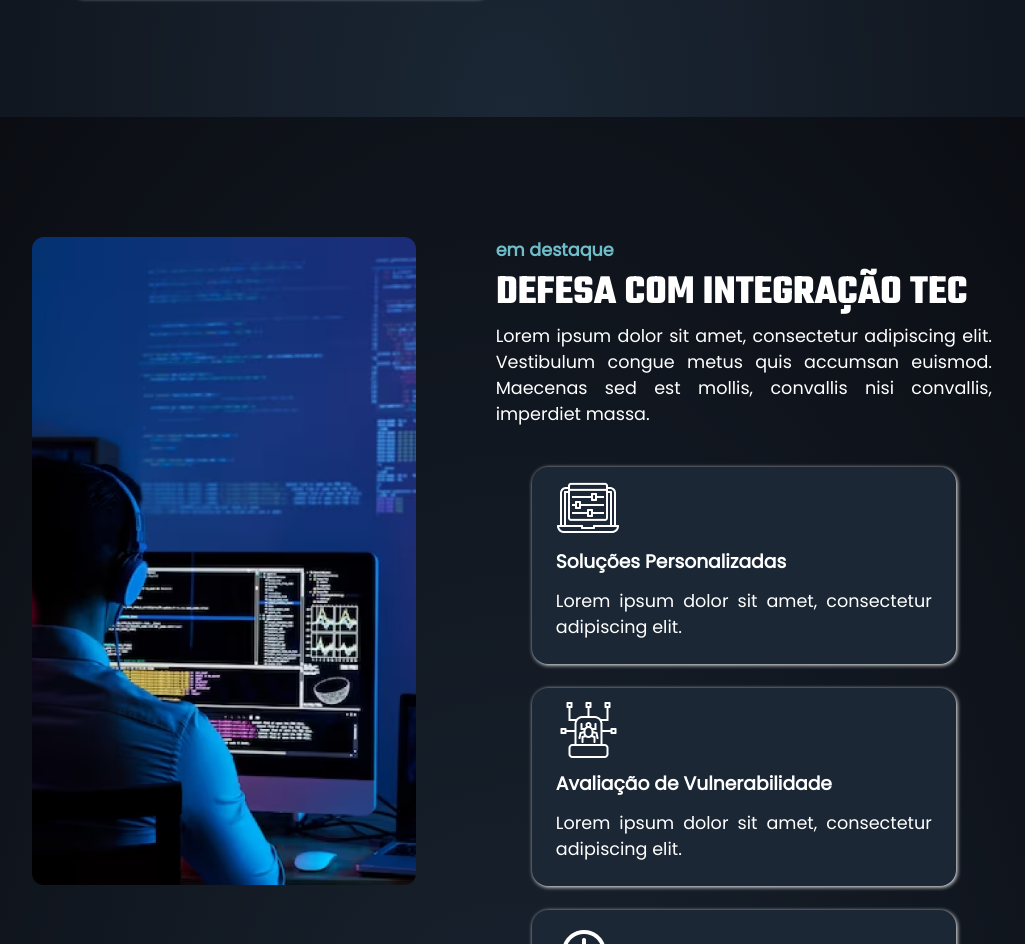
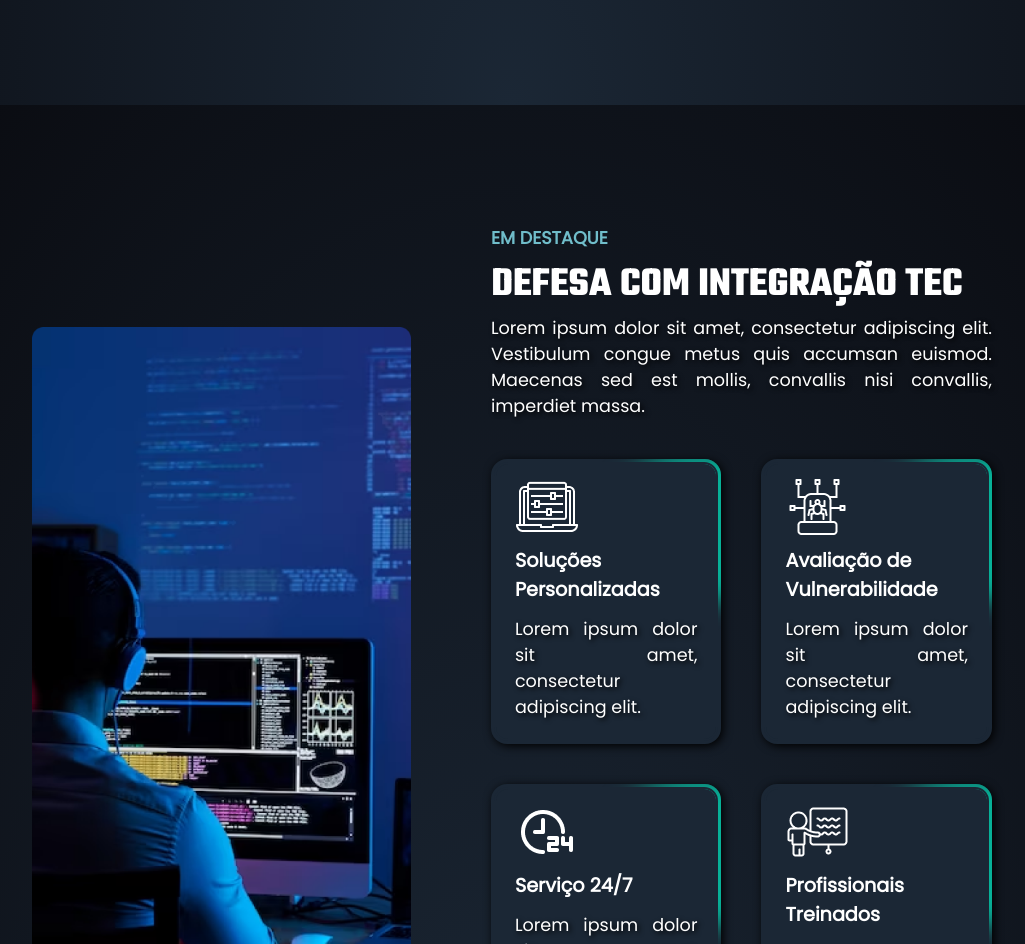
Before and after one commit to heitorfernandofv/site-segv, a plain HTML site: page index.html in a window 1280 px wide. Shown: the part 2485-3429 px from the top of the page, without its empty margins (128-1153 px from the left). Drawn offline with Linux system fonts and the light colour scheme.

Commit message:
novos estilos

```diff
--- a/styles/style.css
+++ b/styles/style.css
@@ -109,10 +109,16 @@ body::-webkit-scrollbar-thumb {
     border-radius: 50px;
 }
 
+.logo-sticky {
+    margin-top: 0.5%;
+    width: 4.5rem;
+    height: 4.5rem;
+}
+
 .logo {
     margin-top: 0.5%;
-    width: 5rem;
-    height: 2rem;
+    width: 5.5rem;
+    height: 5.5rem;
 }
 
 .container-1 {
@@ -276,7 +282,7 @@ svg {
     font-size: var(--font-h1);
     font-weight: var(--h1-bold);
     font-family: var(--font-family-h1);
-    margin-top: 2vh;
+    margin-top: 0.5vh;
     text-shadow: var(--shadow-h1);
 }
 
@@ -371,8 +377,8 @@ svg {
 }
 
 .servico-item:hover {
-    transform: scale(0.94);
-    transition-delay: 0;
+    transform: scale(0.9);
+    transition: all .45s ease;
 }
 
 .imagens-container-2:nth-child(2){
@@ -388,6 +394,18 @@ svg {
 }
 
 .links-navegacao li:nth-child(4){
+    transition-delay: 340ms;
+}
+
+.defensa-itens div:nth-child(2){
+    transition-delay: 140ms;
+}
+
+.defensa-itens div:nth-child(3){
+    transition-delay: 240ms;
+}
+
+.defensa-itens div:nth-child(4){
     transition-delay: 340ms;
 }
 
@@ -412,12 +430,17 @@ svg {
     opacity: 0.7;
 }
 
+.container-2 span, .container-4 span {
+    text-transform: uppercase;
+}
+
 .container-4 {
     padding: var(--padding-section);
     background: var(--color-three);
     display: flex;
     color: white;
     gap: 10vh;
+    align-items: center;
 }
 
 .texto-container-4 h1 {
@@ -425,44 +448,110 @@ svg {
     font-family: var(--font-family-h1);
     font-size: var(--font-h1);
     text-transform: uppercase;
+    margin-top: 0.5vh;
 }
 
 .conteudo-container-4 p {
     font-weight: var(--p-bold);
     font-size: var(--font-p);
     text-align: justify;
+    text-shadow: var(--shadow-h1);
 }
 
 #img-tec {
-    height: 81vh;
-    width: 100vh;
+    height: 40rem;
+    width: 33rem;
 }
 
 .defensa-itens {
+    display: grid;
+    grid-template-columns: repeat(2, 1fr);
     margin-top: 5vh;
-    gap: 1.5rem;
-    display: grid;
-    grid-template-columns: repeat(auto-fit, minmax(300px, auto));
-    flex-wrap: wrap;
+    gap: 2.5rem;
 }
 
 .defesa-item {
+    width: 100%;
+    max-width: 53vh;
+    height: auto;
     background-color: #1b2735;
-    display: inline-block;
     border-radius: 2vh;
-    width: auto;
-    max-width: 53vh;
-    padding: 1.2vh 3vh 3vh 3vh;
-    height: auto;
-    box-shadow: 1px 1px 4px white;
+    padding: 2vh 3vh 3vh 3vh;
+    position: relative;
+    box-shadow: 2px 2px 10px black;
+    transition: all 0.4s;
+    overflow: hidden;
 }
 
-.defesa-itens h3 {
-    font-size: var(--font-h1);
+.defesa-item:hover {
+    transform: scale(0.9);
+    transition: all .45s ease;
 }
 
-.defensa-itens p {
+.defesa-item img {
+    z-index: 3;
+    position: relative;
+}
+
+.defesa-item h3 {
+    font-size: 1.2rem;
+    z-index: 5;
+    position: relative;
+}
+
+.defesa-item p {
     margin-top: 1.5vh;
+    z-index: 5;
+    position: relative;
+}
+.bg {
+    position: absolute;
+    top: 5px;
+    left: 5px;
+    right: 5px;
+    bottom: 5px;
+    z-index: 2;
+    background: #1b2735;
+    backdrop-filter: blur(24px);
+    border-radius: 1.5vh;
+    overflow: hidden;
+    outline: 2px solid #1b2735;
+}
+
+.blob {
+    position: absolute;
+    z-index: 1;
+    top: 50%;
+    left: 50%;
+    width: 210px;
+    height: 150px;
+    border-radius: 50%;
+    background-color: var(--color-two);
+    opacity: 1;
+    filter: blur(12px);
+    animation: blob-bounce 5s infinite ease;
+}
+
+@keyframes blob-bounce {
+    0% {
+      transform: translate(-100%, -100%) translate3d(0, 0, 0);
+    }
+
+    25% {
+      transform: translate(-100%, -100%) translate3d(100%, 0, 0);
+    }
+
+    50% {
+      transform: translate(-100%, -100%) translate3d(100%, 100%, 0);
+    }
+
+    75% {
+      transform: translate(-100%, -100%) translate3d(0, 100%, 0);
+    }
+
+    100% {
+      transform: translate(-100%, -100%) translate3d(0, 0, 0);
+    }
 }
 
 .ocultar {
```
